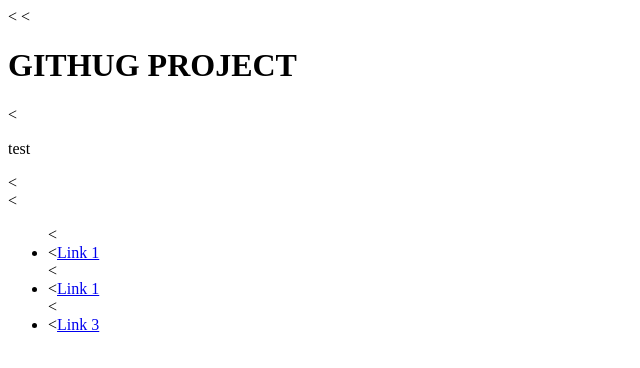
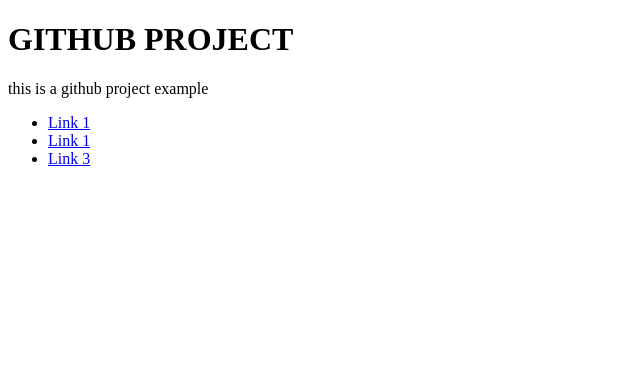
Before and after one commit to Xtres5/githubproject, a plain HTML site: page index.html in a window 1280 px wide. Shown: the whole page, without its empty margins (0-640 px from the left). Drawn offline with Linux system fonts and the light colour scheme.

Commit message:
base html

```diff
--- a/index.html
+++ b/index.html
@@ -1,18 +1,18 @@
 <!DOCTYPE html>
 <html lang="en" dir="ltr">
   <head>
-    <<link rel="stylesheet" href="/css/styles.css">
+    <link rel="stylesheet" href="/css/styles.css">
     <meta charset="utf-8">
     <title>Github Project</title>
   </head>
   <body>
-    <<h1>GITHUG PROJECT</h1>
-    <<p>test</p>
-    <<nav class="splash">
-      <<ul>
-        <<li><<a href="#">Link 1</a></li>
-        <<li><<a href="#">Link 1</a></li>
-        <<li><<a href="#">Link 3</a></li>
+    <h1>GITHUB PROJECT</h1>
+    <p>this is a github project example</p>
+    <nav class="splash">
+      <ul>
+        <li><a href="#">Link 1</a></li>
+        <li><a href="#">Link 1</a></li>
+        <li><a href="#">Link 3</a></li>
       </ul>
     </nav>
 
```
